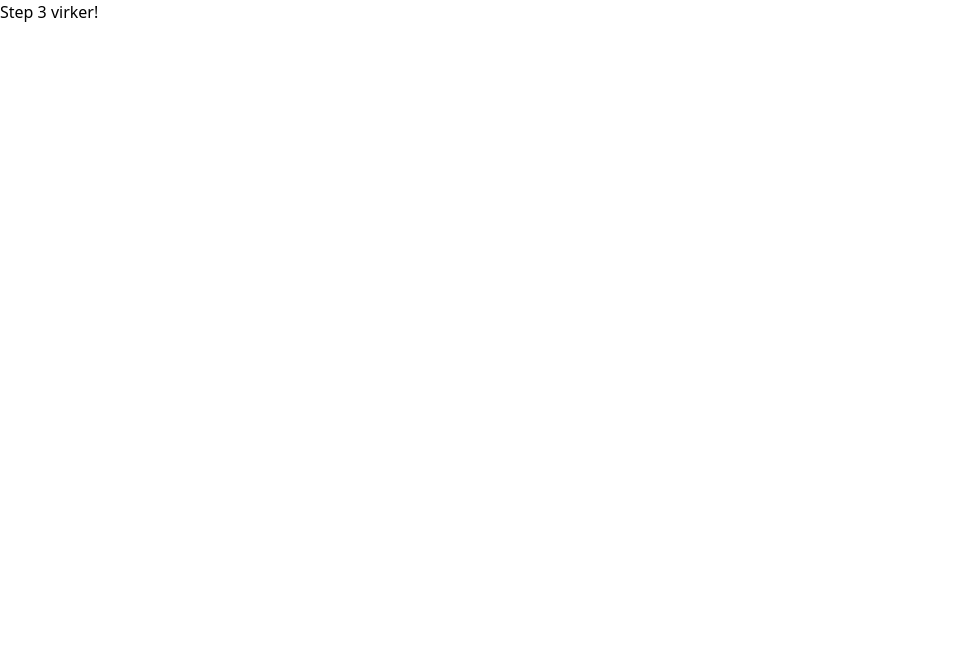
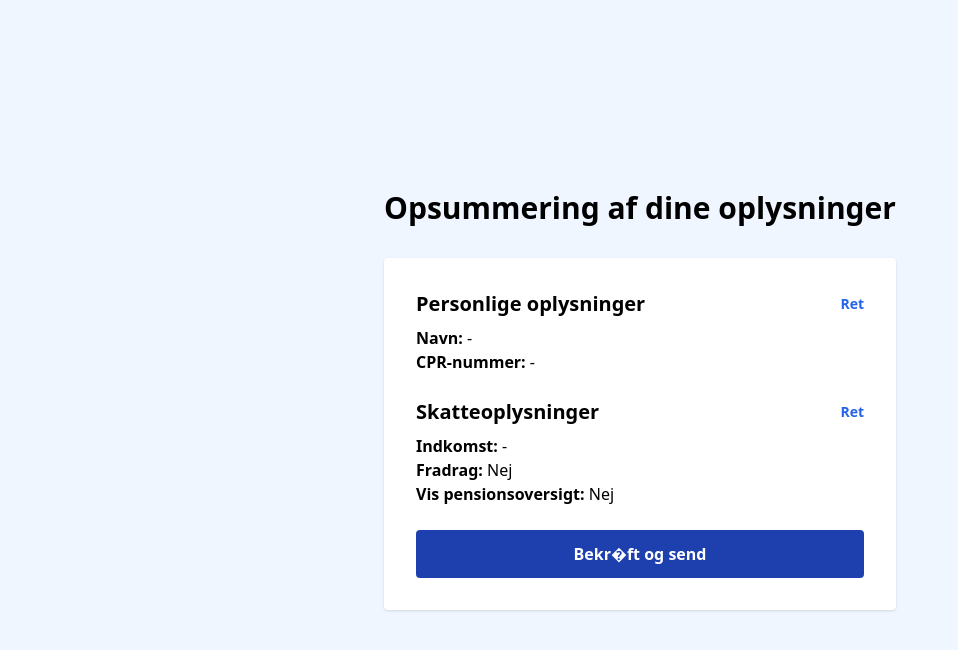
Before and after one commit to NFKBI/SkatPilotNy, a Next.js app: page /form/step3 in a window 1280 px wide. Shown: the top 650 px of the page, without its empty margins (0-958 px from the left). Built offline with nearby package versions, Linux system fonts and the light colour scheme.

Commit message:
Tilføjet/ændret Step3 med opsummering

```diff
--- a/app/form/step2/page.tsx
+++ b/app/form/step2/page.tsx
@@ -16,7 +16,7 @@ export default function Step2Page() {
   function handleSubmit(e: React.FormEvent) {
     e.preventDefault();
     if (!income.trim() || isNaN(Number(income))) {
-      setError('Indtast venligst en gyldig årlig indkomst');
+      setError('Indtast venligst en gyldig �rlig indkomst');
       return;
     }
     setError('');
@@ -25,7 +25,7 @@ export default function Step2Page() {
       hasDeduction,
       wantsPensionOverview,
     });
-    router.push('/form/result');
+    router.push('/form/step3');
   }
 
   return (
@@ -41,7 +41,7 @@ export default function Step2Page() {
         )}
 
         <label className="block mb-4">
-          <span className="text-gray-700 font-semibold">årlig skattepligtig indkomst (DKK)</span>
+          <span className="text-gray-700 font-semibold">�rlig skattepligtig indkomst (DKK)</span>
           <input
             type="text"
             value={income}
--- a/app/form/step3/page.tsx
+++ b/app/form/step3/page.tsx
@@ -1,3 +1,82 @@
+'use client';
+
+import { useState } from 'react';
+import { useRouter } from 'next/navigation';
+import { useSkatPilot } from '../../../context/SkatPilotContext';
+
 export default function Step3Page() {
-  return <h1>Step 3 virker!</h1>;
+  const router = useRouter();
+  const { skatData } = useSkatPilot();
+
+  const [submitted, setSubmitted] = useState(false);
+
+  function handleEditStep(step: number) {
+    router.push(`/form/step${step}`);
+  }
+
+  function handleSubmit() {
+    // Her kan du inds�tte API-kald eller anden logik til at sende data
+    setSubmitted(true);
+  }
+
+  if (submitted) {
+    return (
+      <main className="min-h-screen flex flex-col justify-center items-center bg-green-50 px-6 py-12">
+        <h1 className="text-4xl font-bold mb-4 text-green-700">Tak!</h1>
+        <p className="text-green-700 mb-8">
+          Dine oplysninger er sendt korrekt.
+        </p>
+        <button
+          onClick={() => router.push('/')}
+          className="bg-green-600 text-white px-6 py-3 rounded hover:bg-green-700 transition"
+        >
+          Til forsiden
+        </button>
+      </main>
+    );
+  }
+
+  return (
+    <main className="min-h-screen flex flex-col justify-center items-center bg-blue-50 px-6 py-12">
+      <h1 className="text-3xl font-bold mb-8">Opsummering af dine oplysninger</h1>
+
+      <div className="bg-white shadow rounded p-8 w-full max-w-lg space-y-6">
+        <section>
+          <h2 className="text-xl font-semibold mb-2 flex justify-between items-center">
+            Personlige oplysninger
+            <button
+              onClick={() => handleEditStep(1)}
+              className="text-blue-600 hover:underline text-sm"
+            >
+              Ret
+            </button>
+          </h2>
+          <p><strong>Navn:</strong> {skatData.name || '-'}</p>
+          <p><strong>CPR-nummer:</strong> {skatData.cpr || '-'}</p>
+        </section>
+
+        <section>
+          <h2 className="text-xl font-semibold mb-2 flex justify-between items-center">
+            Skatteoplysninger
+            <button
+              onClick={() => handleEditStep(2)}
+              className="text-blue-600 hover:underline text-sm"
+            >
+              Ret
+            </button>
+          </h2>
+          <p><strong>Indkomst:</strong> {skatData.income || '-'}</p>
+          <p><strong>Fradrag:</strong> {skatData.hasDeduction ? 'Ja' : 'Nej'}</p>
+          <p><strong>Vis pensionsoversigt:</strong> {skatData.wantsPensionOverview ? 'Ja' : 'Nej'}</p>
+        </section>
+
+        <button
+          onClick={handleSubmit}
+          className="w-full bg-blue-800 text-white py-3 rounded font-bold hover:bg-blue-900 transition"
+        >
+          Bekr�ft og send
+        </button>
+      </div>
+    </main>
+  );
 }
```
